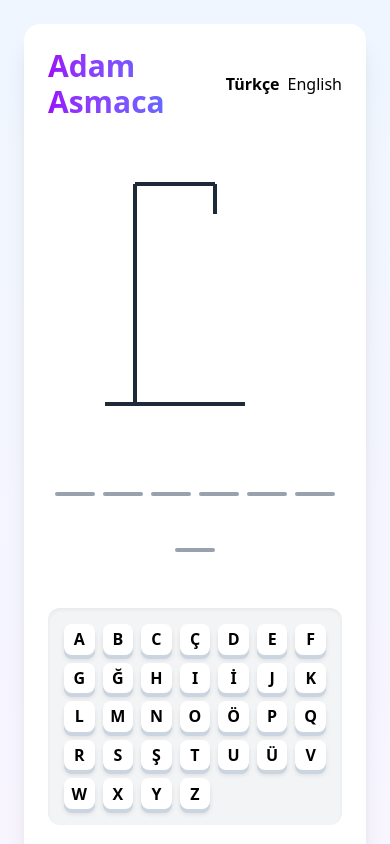
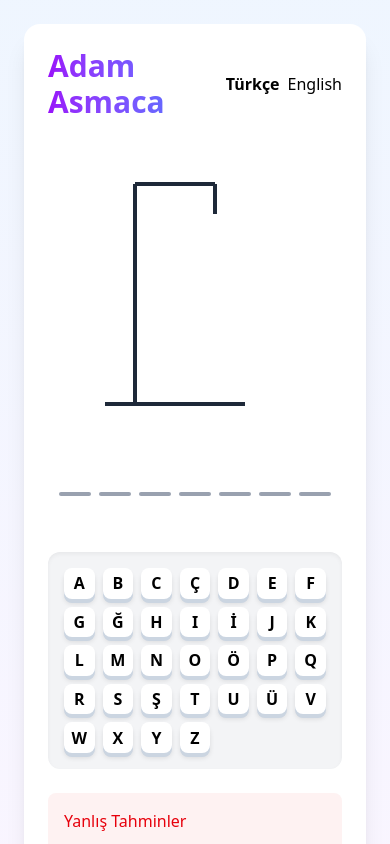
Before and after one commit to handememikoglu/hangman-react, a React (Vite) app: page / in a window 390 px wide. Shown: the top 844 px of the page. Built offline with nearby package versions, Linux system fonts and the light colour scheme.

Commit message:
fix(responsive): make word display responsive with flex-wrap and horizontal scroll fallback

```diff
--- a/src/components/WordDisplay.jsx
+++ b/src/components/WordDisplay.jsx
@@ -1,16 +1,14 @@
 const WordDisplay = ({ word, guessedLetters, gameStatus, language }) => {
   return (
-    <div className="flex justify-center gap-2 my-6 flex-wrap">
+    <div className="flex justify-center gap-2 my-6 flex-wrap md:flex-nowrap overflow-x-auto max-w-full">
       {word.split('').map((letter, index) => {
         const isVisible = guessedLetters.includes(letter) || gameStatus === 'lost';
 
         return (
           <div
             key={index}
-            className={`relative w-10 h-12 flex items-end justify-center ${
-              isVisible ? 'text-gray-800' : 'text-transparent'
-            }`}
-          >
+            className={`relative w-8 sm:w-10 h-12 flex items-end justify-center ${isVisible ? 'text-gray-800' : 'text-transparent'}`}
+            >
             <span className="text-2xl font-bold z-10">
               {letter}
             </span>
```
